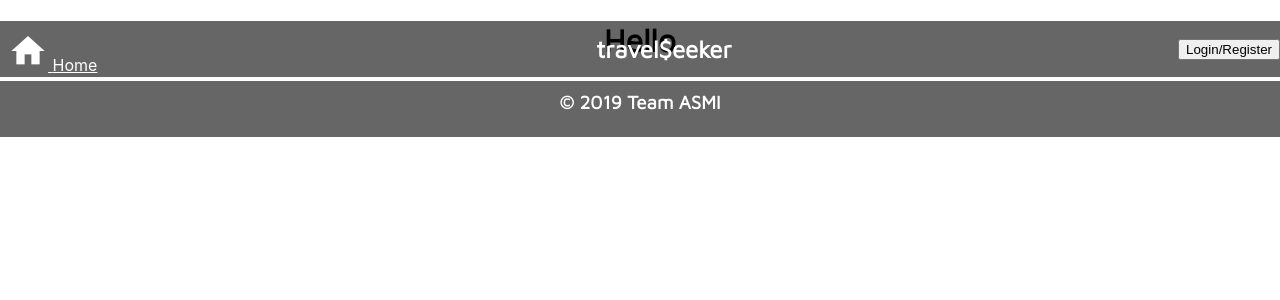
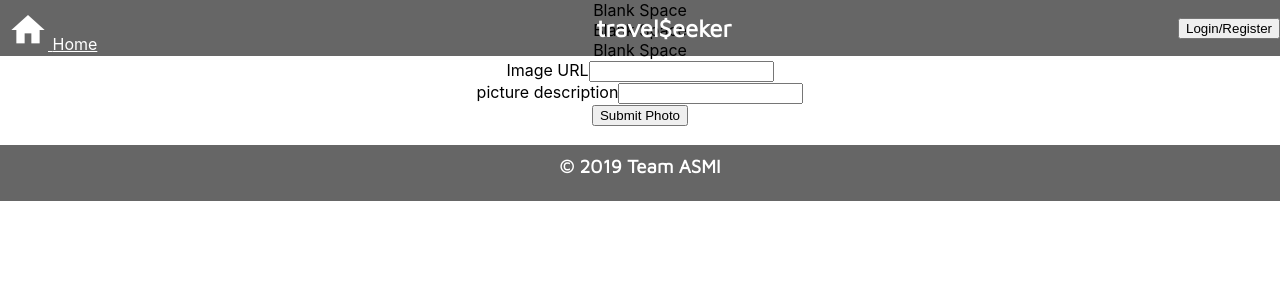
Before and after one commit to coquito143/travelseeker, a React (Create React App) app in the folder client/: page /users/1/addphoto in a window 1280 px wide. Shown: the top 300 px of the page. Built offline with nearby package versions, Linux system fonts and the light colour scheme; no server answers.

Commit message:
added inputs for picture description and image url for add photo

```diff
--- a/client/src/components/AddPhoto.jsx
+++ b/client/src/components/AddPhoto.jsx
@@ -4,13 +4,53 @@ import React, { Component } from 'react';
 
 export default class AddPhoto extends Component {
   state = {
+    image_url: "",
+    description: ""
+  }
 
+  handleChange = (e) => {
+    const { name, value } = e.target;
+    this.setState({
+      [name]: value
+    })
   }
 
   render() {
     return (
       <div>
-        <h1>Hello</h1>
+        <div>
+          Blank Space
+        </div>
+        <div>
+          Blank Space
+        </div>
+        <div>
+          Blank Space
+        </div>
+        <form onSubmit={(e) => {
+          e.preventDefault();
+
+        }}>
+          <label htmlFor="image_url">Image URL</label>
+          <input
+            type="text"
+            name="image_url"
+            id="image_url"
+            value={this.state.image_url}
+            onChange={this.handleChange}
+          />
+          <br />
+          <label htmlFor="description">picture description</label>
+          <input
+            type="text"
+            name="description"
+            id="description"
+            value={this.state.description}
+            onChange={this.handleChange}
+          />
+          <br />
+<button>Submit Photo</button>
+        </form>
       </div>
     )
 
```
